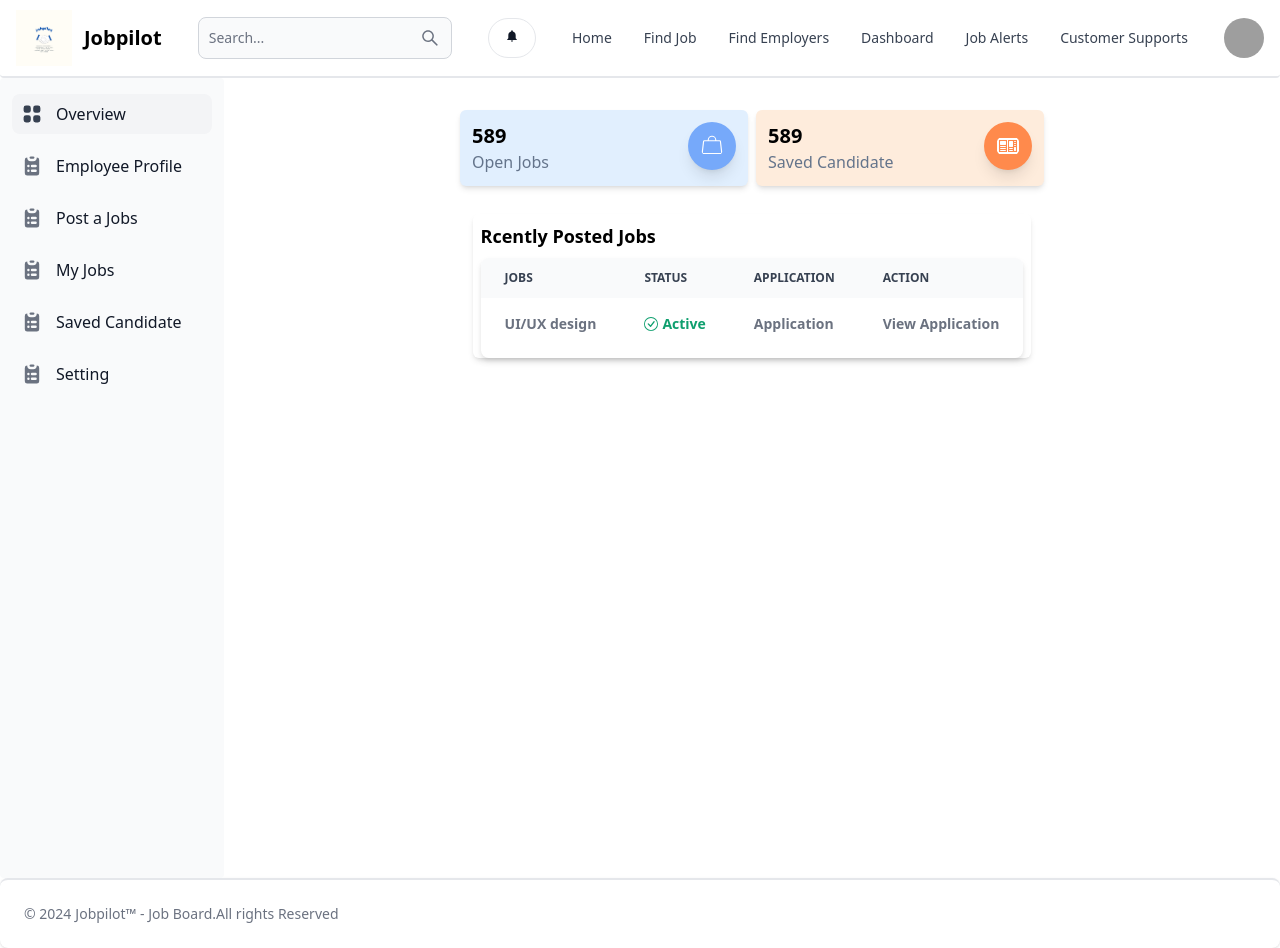
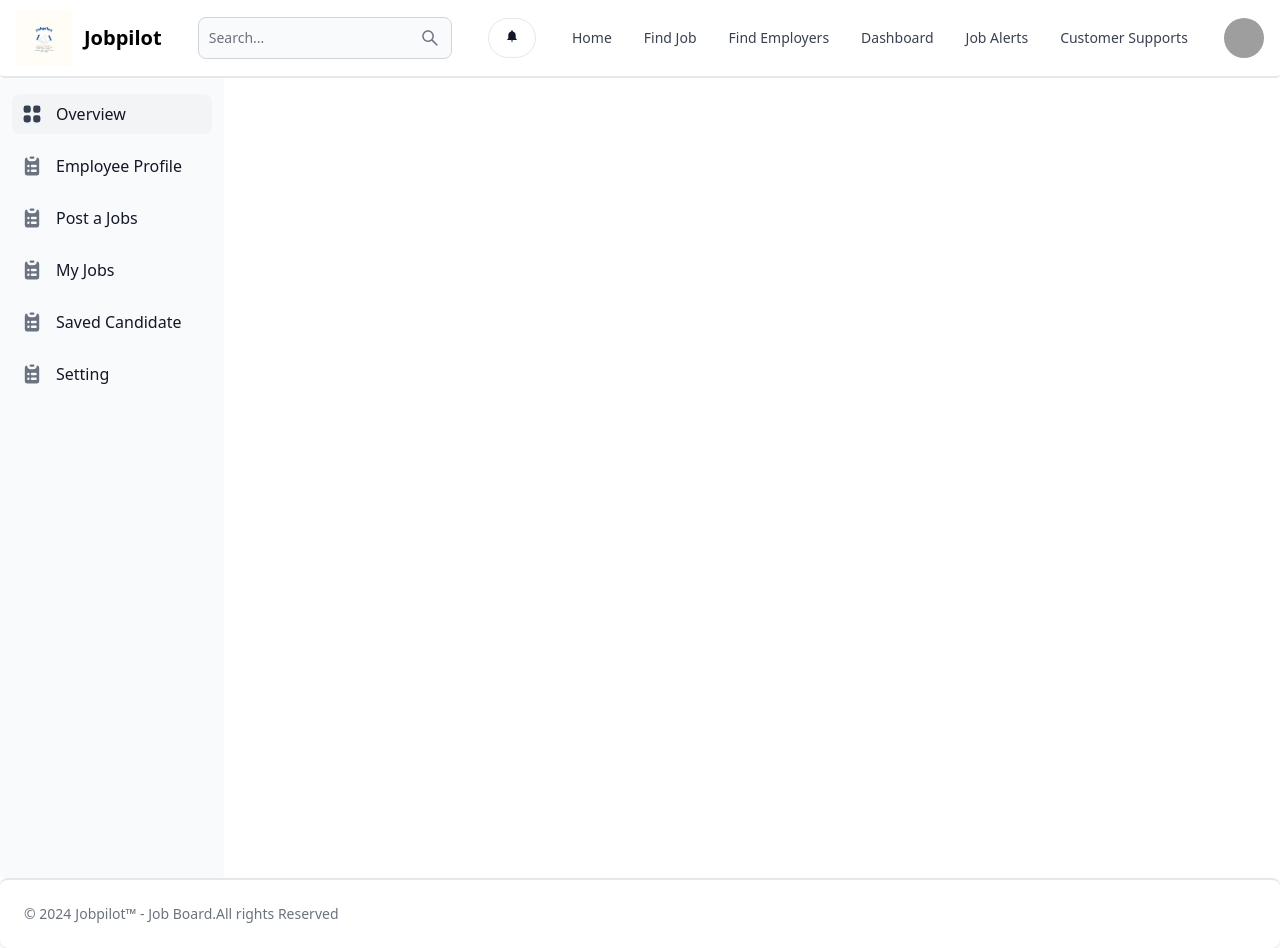
Before and after one commit to Sameemadhu16/Job-Listings, a React (Vite) app in the folder client/: page /poster-dashboard in a window 1280 px wide. Built offline with nearby package versions, Linux system fonts and the light colour scheme; grey boxes are pictures that could not be loaded.

Commit message:
Add poster overview component

```diff
--- /dev/null
+++ b/client/src/components/Poster.DashOverview.jsx
@@ -0,0 +1,67 @@
+import { Table } from 'flowbite-react'
+import React from 'react'
+import { BsCheckCircle } from 'react-icons/bs'
+import { PiHandbagSimpleLight } from 'react-icons/pi'
+import { TiNews } from 'react-icons/ti'
+
+export default function PosterDashOverview() {
+  return (
+    <div className='m-8 w-full  '>
+    <div className='flex-wrap flex gap-4'>
+        <div className='w-full flex gap-2 items-center justify-center'>
+            <div className='flex flex-col p-3 bg-blue-100 gap-4 md:w-72 w-full rounded-md shadow-md'>
+                <div className='flex flex-wrap justify-between'>
+                    <div className=''>
+                        <h3 className='text-black text-xl font-semibold'>589</h3>
+                        <p className='text-slate-500'>Open Jobs</p>
+                    </div>
+                    <PiHandbagSimpleLight className='bg-blue-400 text-white rounded-full
+        text-5xl p-3 shadow-lg'/>
+                </div>
+            </div>
+            <div className='flex flex-col p-3 bg-orange-100 gap-4 md:w-72 w-full rounded-md shadow-md'>
+                <div className='flex flex-wrap justify-between'>
+                    <div className=''>
+                        <h3 className='text-black text-xl font-semibold'>589</h3>
+                        <p className='text-slate-500'>Saved Candidate</p>
+                    </div>
+                    <TiNews className='bg-orange-400 text-white rounded-full
+        text-5xl p-3 shadow-lg'/>
+                </div>
+            </div>
+        </div>
+    </div>
+
+    <div className='flex flex-wrap gap-4 py-3 mx-auto justify-center m-1 '>
+        <div className='flex flex-wrap gap-4 py-3 mx-auto justify-center w-full ml-2 mr-2'>
+            <div className='flex flex-col w-full md:w-auto shadow-md p-2 rounded-md dark:bg-gray-800 '>
+                <h1 className='font-semibold text-lg'>Rcently Posted Jobs</h1>
+                <Table hoverable className='w-full mt-2'>
+                    <Table.Head className=''>
+                        <Table.HeadCell>JOBS</Table.HeadCell>
+                        <Table.HeadCell>STATUS</Table.HeadCell>
+                        <Table.HeadCell>APPLICATION</Table.HeadCell>
+                        <Table.HeadCell>ACTION</Table.HeadCell>
+                    </Table.Head>
+                    <Table.Body className='divide-y'>
+                        <Table.Row className='bg-white dark:border-gray-700 dark:bg-gray-800'>
+                            <Table.Cell className='text-sm font-semibold'>UI/UX design</Table.Cell>
+                            <Table.Cell>
+                                <div className='flex flex-row items-center gap-1 text-green-500'>
+                                    <BsCheckCircle className='' />
+                                    <p className='font-semibold'>Active</p>
+                                </div>
+                            </Table.Cell>
+                            <Table.Cell className='font-semibold'>Application</Table.Cell>
+                            <Table.Cell className='font-semibold'>View Application</Table.Cell>
+                        </Table.Row>
+                    </Table.Body>
+                </Table>
+            </div>
+
+
+        </div>
+    </div>
+    </div>
+  )
+}
--- a/client/src/pages/Poster.Dashboard.jsx
+++ b/client/src/pages/Poster.Dashboard.jsx
@@ -1,76 +1,26 @@
-import React from 'react'
-import { HiAnnotation, HiArrowNarrowUp, HiDocumentText, HiOutlineUserGroup } from 'react-icons/hi'
-import { Button, Table } from 'flowbite-react';
-import { Link } from 'react-router-dom'
-import { BsCheckCircle } from "react-icons/bs";
-import { PiHandbagSimpleLight } from "react-icons/pi";
-import { TiNews } from "react-icons/ti";
-import PosterDashSidebar from '../components/poster.DashSidebar';
+import React, { useEffect, useState } from "react";
+import { useLocation } from "react-router-dom";
+import PosterDashSidebar from '../components/Poster.DashSidebar';
+import PosterDashOverview from '../components/Poster.DashOverview';
 
 export default function PosterDashboard() {
+    const location = useLocation();
+    const [tab, setTab] = useState("");
+    useEffect(() => {
+      const urlParams = new URLSearchParams(location.search);
+      const tabFromUrl = urlParams.get("tab");
+      if (tabFromUrl) {
+        setTab(tabFromUrl);
+      }
+    }, [location.search]);
     return (
         <div className='min-h-screen flex flex-col md:flex-row'>
             <div className='md:w-56 '>
                 {/*sidebar*/}
                 <PosterDashSidebar />
             </div>
-            <div className='m-8 w-full  '>
-                <div className='flex-wrap flex gap-4'>
-                    <div className='w-full flex gap-2 items-center justify-center'>
-                        <div className='flex flex-col p-3 bg-blue-100 gap-4 md:w-72 w-full rounded-md shadow-md'>
-                            <div className='flex flex-wrap justify-between'>
-                                <div className=''>
-                                    <h3 className='text-black text-xl font-semibold'>589</h3>
-                                    <p className='text-slate-500'>Open Jobs</p>
-                                </div>
-                                <PiHandbagSimpleLight className='bg-blue-400 text-white rounded-full
-                    text-5xl p-3 shadow-lg'/>
-                            </div>
-                        </div>
-                        <div className='flex flex-col p-3 bg-orange-100 gap-4 md:w-72 w-full rounded-md shadow-md'>
-                            <div className='flex flex-wrap justify-between'>
-                                <div className=''>
-                                    <h3 className='text-black text-xl font-semibold'>589</h3>
-                                    <p className='text-slate-500'>Saved Candidate</p>
-                                </div>
-                                <TiNews className='bg-orange-400 text-white rounded-full
-                    text-5xl p-3 shadow-lg'/>
-                            </div>
-                        </div>
-                    </div>
-                </div>
-
-                <div className='flex flex-wrap gap-4 py-3 mx-auto justify-center m-1 '>
-                    <div className='flex flex-wrap gap-4 py-3 mx-auto justify-center w-full ml-2 mr-2'>
-                        <div className='flex flex-col w-full md:w-auto shadow-md p-2 rounded-md dark:bg-gray-800 '>
-                            <h1 className='font-semibold text-lg'>Rcently Posted Jobs</h1>
-                            <Table hoverable className='w-full mt-2'>
-                                <Table.Head className=''>
-                                    <Table.HeadCell>JOBS</Table.HeadCell>
-                                    <Table.HeadCell>STATUS</Table.HeadCell>
-                                    <Table.HeadCell>APPLICATION</Table.HeadCell>
-                                    <Table.HeadCell>ACTION</Table.HeadCell>
-                                </Table.Head>
-                                <Table.Body className='divide-y'>
-                                    <Table.Row className='bg-white dark:border-gray-700 dark:bg-gray-800'>
-                                        <Table.Cell className='text-sm font-semibold'>UI/UX design</Table.Cell>
-                                        <Table.Cell>
-                                            <div className='flex flex-row items-center gap-1 text-green-500'>
-                                                <BsCheckCircle className='' />
-                                                <p className='font-semibold'>Active</p>
-                                            </div>
-                                        </Table.Cell>
-                                        <Table.Cell className='font-semibold'>Application</Table.Cell>
-                                        <Table.Cell className='font-semibold'>View Application</Table.Cell>
-                                    </Table.Row>
-                                </Table.Body>
-                            </Table>
-                        </div>
-
-
-                    </div>
-                </div>
-                </div>
+           {/*dashboard comp*/}
+           {tab === 'dash' && <PosterDashOverview />}
         </div>
     )
 }
```
Also changed, not shown: client/src/components/Poster.DashSidebar.jsx (renamed from client/src/components/poster.DashSidebar.jsx).
